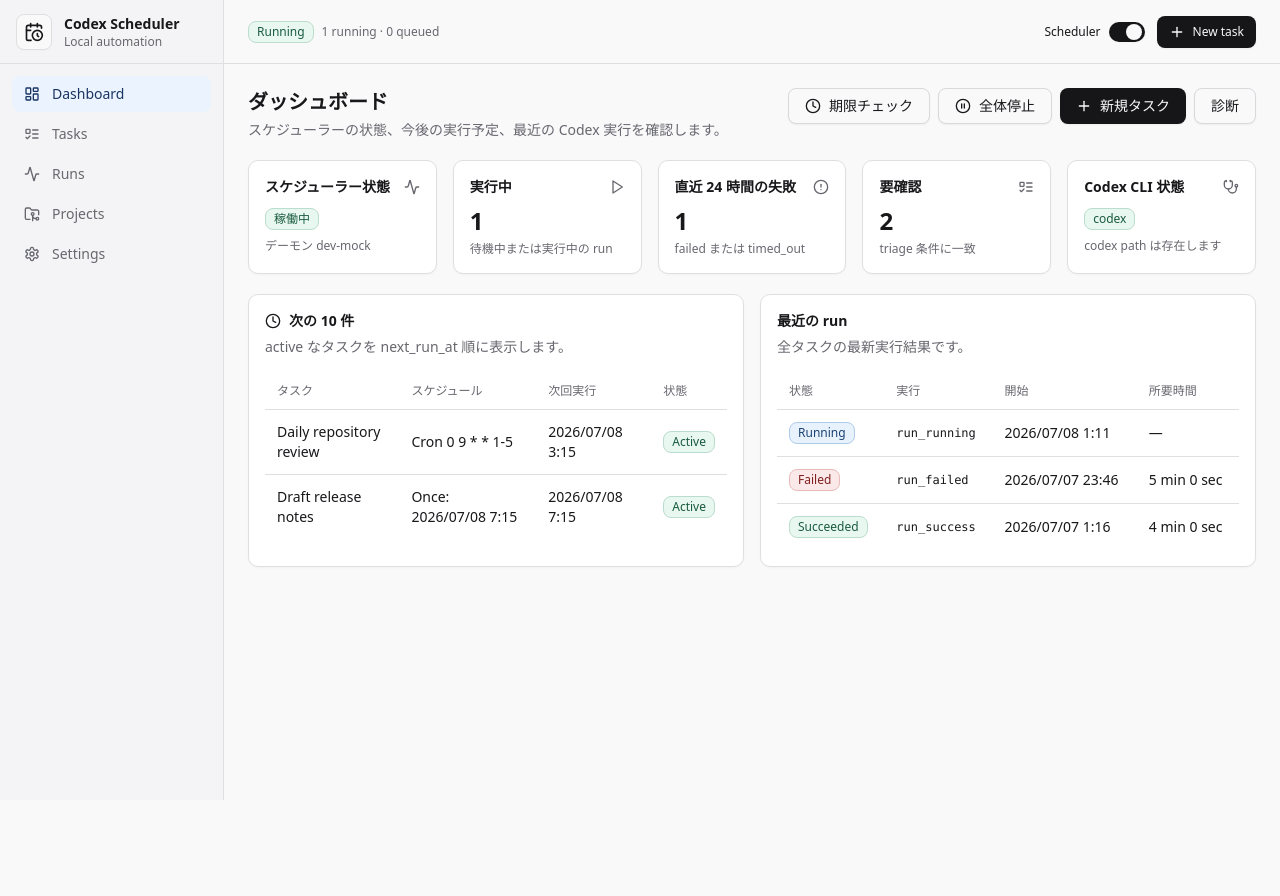
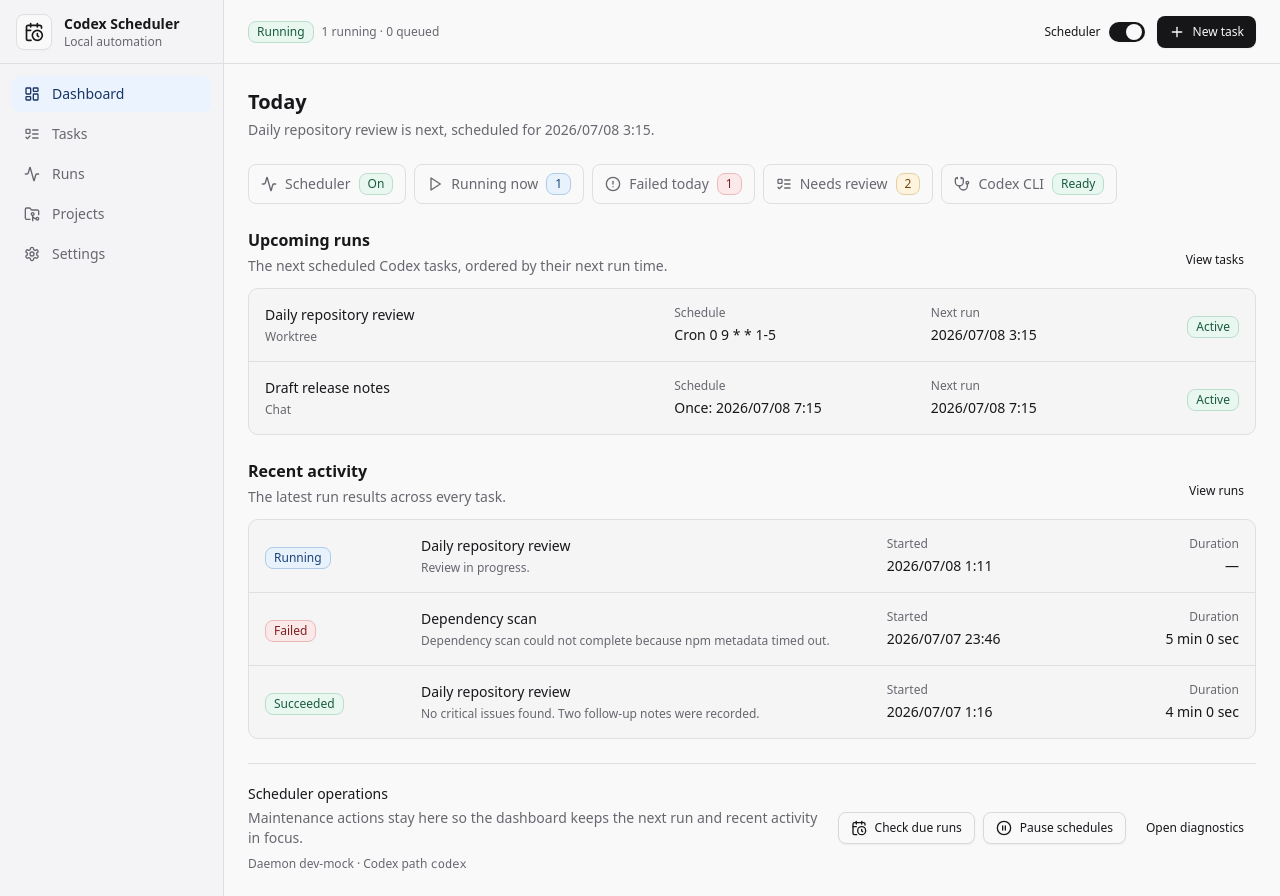
Before and after one commit to aki-0421/scheduler, a Next.js app in the folder apps/desktop/: page / in a window 1280 px wide. Before the commit the page ends 800 px from the top, so only its background shows below. Built offline with nearby package versions, Linux system fonts and the light colour scheme.

Commit message:
feat: refocus dashboard on scheduled runs

```diff
--- a/apps/desktop/app/page.tsx
+++ b/apps/desktop/app/page.tsx
@@ -4,36 +4,29 @@
 import {
   Activity,
   AlertCircle,
+  CalendarClock,
   Clock,
   ListTodo,
   PauseCircle,
   Play,
-  Plus,
   Stethoscope,
+  type LucideIcon,
 } from "lucide-react";
+import type { ReactNode } from "react";
 import { toast } from "sonner";
 
 import { EmptyState } from "@/components/empty-state";
 import { PageHeader } from "@/components/page-header";
 import { RunStatusBadge, TaskStatusBadge } from "@/components/status-badge";
-import { Badge } from "@/components/ui/badge";
+import { Badge, type BadgeProps } from "@/components/ui/badge";
 import { Button } from "@/components/ui/button";
 import {
-  Card,
-  CardContent,
-  CardDescription,
-  CardHeader,
-  CardTitle,
-} from "@/components/ui/card";
-import {
-  Table,
-  TableBody,
-  TableCell,
-  TableHead,
-  TableHeader,
-  TableRow,
-} from "@/components/ui/table";
-import { formatDateTime, formatDuration, formatTaskSchedule, isRunActive } from "@/lib/format";
+  formatDateTime,
+  formatDuration,
+  formatTargetMode,
+  formatTaskSchedule,
+  isRunActive,
+} from "@/lib/format";
 import {
   useDaemonDiagnostics,
   useDaemonTickNow,
@@ -43,6 +36,48 @@
   useSettings,
   useTasks,
 } from "@/lib/queries";
+
+type SummaryChipProps = {
+  icon: LucideIcon;
+  label: string;
+  value: string;
+  tone?: BadgeProps["variant"];
+};
+
+function SummaryChip({
+  icon: Icon,
+  label,
+  value,
+  tone = "muted",
+}: SummaryChipProps) {
+  return (
+    <div className="flex items-center gap-2 rounded-md border bg-background px-3 py-2 text-sm">
+      <Icon className="size-4 text-muted-foreground" aria-hidden="true" />
+      <span className="text-muted-foreground">{label}</span>
+      <Badge variant={tone}>{value}</Badge>
+    </div>
+  );
+}
+
+function SectionHeader({
+  title,
+  description,
+  action,
+}: {
+  title: string;
+  description: string;
+  action?: ReactNode;
+}) {
+  return (
+    <div className="flex flex-col justify-between gap-2 md:flex-row md:items-end">
+      <div>
+        <h2 className="text-base font-semibold text-balance">{title}</h2>
+        <p className="mt-1 text-sm text-muted-foreground text-pretty">{description}</p>
+      </div>
+      {action ? <div className="flex shrink-0">{action}</div> : null}
+    </div>
+  );
+}
 
 export default function DashboardPage() {
   const tasks = useTasks();
@@ -54,6 +89,7 @@
   const setSetting = useSetSetting();
   const taskList = tasks.data ?? [];
   const runList = runs.data ?? [];
+  const tasksById = new Map(taskList.map((task) => [task.id, task]));
   const nextRuns = taskList
     .filter((task) => task.status === "active" && task.nextRunAt)
     .sort((left, right) => (left.nextRunAt ?? "").localeCompare(right.nextRunAt ?? ""))
@@ -81,256 +117,251 @@
       (run.findingsCount ?? 0) > 0 ||
       (run.createdScheduleCount ?? 0) > 0,
   ).length;
+  const schedulerEnabled =
+    health.data?.schedulerEnabled ?? settings.data["scheduler.enabled"];
+  const nextRun = nextRuns[0];
+  const heroDescription = nextRun
+    ? `${nextRun.name} is next, scheduled for ${formatDateTime(nextRun.nextRunAt)}.`
+    : taskList.length
+      ? "No active task has an upcoming run. Resume or schedule a task to fill the queue."
+      : "Create your first scheduled Codex task to start the queue.";
+  const codexStatus = diagnostics.data
+    ? diagnostics.data.codexPath.exists
+      ? "Ready"
+      : "Missing"
+    : health.data?.ok
+      ? "Not checked"
+      : "Unavailable";
 
   return (
-    <div className="grid gap-5">
+    <div className="grid gap-6">
       <PageHeader
-        title="ダッシュボード"
-        description="スケジューラーの状態、今後の実行予定、最近の Codex 実行を確認します。"
-        actions={
-          <>
+        title="Today"
+        description={heroDescription}
+      />
+
+      <div className="flex flex-wrap gap-2">
+        <SummaryChip
+          icon={Activity}
+          label="Scheduler"
+          value={schedulerEnabled ? "On" : "Paused"}
+          tone={schedulerEnabled ? "success" : "muted"}
+        />
+        <SummaryChip
+          icon={Play}
+          label="Running now"
+          value={runningCount.toLocaleString("en-US")}
+          tone={runningCount ? "info" : "muted"}
+        />
+        <SummaryChip
+          icon={AlertCircle}
+          label="Failed today"
+          value={failedLastDay.toLocaleString("en-US")}
+          tone={failedLastDay ? "destructive" : "muted"}
+        />
+        <SummaryChip
+          icon={ListTodo}
+          label="Needs review"
+          value={requiringReview.toLocaleString("en-US")}
+          tone={requiringReview ? "warning" : "muted"}
+        />
+        <SummaryChip
+          icon={Stethoscope}
+          label="Codex CLI"
+          value={codexStatus}
+          tone={
+            diagnostics.data
+              ? diagnostics.data.codexPath.exists
+                ? "success"
+                : "warning"
+              : "muted"
+          }
+        />
+      </div>
+
+      <section className="grid gap-3">
+        <SectionHeader
+          title="Upcoming runs"
+          description="The next scheduled Codex tasks, ordered by their next run time."
+          action={
+            <Button variant="ghost" size="sm" asChild>
+              <Link href="/tasks">View tasks</Link>
+            </Button>
+          }
+        />
+        {nextRuns.length ? (
+          <div className="overflow-hidden rounded-lg border bg-surface/70">
+            {nextRuns.map((task) => (
+              <Link
+                key={task.id}
+                href={`/tasks?task=${task.id}`}
+                className="grid gap-3 border-b p-4 transition-colors duration-150 hover:bg-muted/50 last:border-b-0 md:grid-cols-[minmax(0,1.3fr)_minmax(9rem,0.8fr)_minmax(10rem,0.8fr)_auto] md:items-center"
+              >
+                <div className="min-w-0">
+                  <p className="truncate text-sm font-medium">{task.name}</p>
+                  <p className="mt-1 text-xs text-muted-foreground">
+                    {formatTargetMode(task.target.mode)}
+                  </p>
+                </div>
+                <div className="grid gap-1">
+                  <span className="text-xs text-muted-foreground">Schedule</span>
+                  <span className="truncate text-sm">{formatTaskSchedule(task)}</span>
+                </div>
+                <div className="grid gap-1">
+                  <span className="text-xs text-muted-foreground">Next run</span>
+                  <span className="text-sm tabular-nums">
+                    {formatDateTime(task.nextRunAt)}
+                  </span>
+                </div>
+                <div className="md:justify-self-end">
+                  <TaskStatusBadge status={task.status} />
+                </div>
+              </Link>
+            ))}
+          </div>
+        ) : (
+          <EmptyState
+            icon={Clock}
+            title={taskList.length ? "No upcoming runs" : "No tasks yet"}
+            description={
+              taskList.length
+                ? "Scheduled or resumed tasks will appear here when they have a next run time."
+                : "Create a scheduled Codex task to see what will run next."
+            }
+            action={{
+              label: taskList.length ? "Open tasks" : "Create first task",
+              href: taskList.length ? "/tasks" : "/tasks/new",
+            }}
+          />
+        )}
+      </section>
+
+      <section className="grid gap-3">
+        <SectionHeader
+          title="Recent activity"
+          description="The latest run results across every task."
+          action={
+            <Button variant="ghost" size="sm" asChild>
+              <Link href="/runs">View runs</Link>
+            </Button>
+          }
+        />
+        {recentRuns.length ? (
+          <div className="overflow-hidden rounded-lg border bg-surface/70">
+            {recentRuns.map((run) => {
+              const task = tasksById.get(run.taskId);
+              const summary =
+                run.resultSummary ??
+                run.statusReason ??
+                (isRunActive(run.status) ? "Run in progress." : run.id);
+
+              return (
+                <Link
+                  key={run.id}
+                  href={`/runs?run=${run.id}`}
+                  className="grid gap-3 border-b p-4 transition-colors duration-150 hover:bg-muted/50 last:border-b-0 lg:grid-cols-[9rem_minmax(0,1fr)_minmax(10rem,0.45fr)_minmax(7rem,0.3fr)] lg:items-center"
+                >
+                  <div>
+                    <RunStatusBadge status={run.status} />
+                  </div>
+                  <div className="min-w-0">
+                    <p className="truncate text-sm font-medium">
+                      {task?.name ?? "Unknown task"}
+                    </p>
+                    <p className="mt-1 line-clamp-1 text-xs text-muted-foreground">
+                      {summary}
+                    </p>
+                  </div>
+                  <div className="grid gap-1">
+                    <span className="text-xs text-muted-foreground">Started</span>
+                    <span className="text-sm tabular-nums">
+                      {formatDateTime(run.startedAt ?? run.scheduledFor)}
+                    </span>
+                  </div>
+                  <div className="grid gap-1 lg:text-right">
+                    <span className="text-xs text-muted-foreground">Duration</span>
+                    <span className="text-sm tabular-nums">{formatDuration(run)}</span>
+                  </div>
+                </Link>
+              );
+            })}
+          </div>
+        ) : (
+          <EmptyState
+            icon={Activity}
+            title="No runs yet"
+            description="Runs will appear here after a task is queued or started manually."
+            action={{ label: "Open tasks", href: "/tasks" }}
+          />
+        )}
+      </section>
+
+      <section className="grid gap-3 border-t pt-5 md:grid-cols-[minmax(0,1fr)_auto] md:items-center">
+        <div>
+          <h2 className="text-sm font-medium">Scheduler operations</h2>
+          <p className="mt-1 text-sm text-muted-foreground text-pretty">
+            Maintenance actions stay here so the dashboard keeps the next run and recent
+            activity in focus.
+          </p>
+          <p className="mt-2 text-xs text-muted-foreground">
+            Daemon {health.data?.version ?? "not checked"} · Codex path{" "}
+            <span className="font-mono">{settings.data["runner.codex_path"]}</span>
+          </p>
+        </div>
+        <div className="flex flex-wrap gap-2 md:justify-end">
           <Button
             variant="outline"
+            size="sm"
             disabled={tickNow.isPending}
             onClick={() =>
               tickNow.mutate(undefined, {
                 onSuccess: (result) =>
                   toast.success(
                     result.triggered
-                        ? "期限チェックを開始しました"
-                        : "デーモンが tick 要求を受け付けました",
+                      ? "Due run check started"
+                      : "The daemon accepted the tick request",
                   ),
                 onError: (error) =>
-                    toast.error("期限チェックを開始できませんでした", {
+                  toast.error("Could not start the due run check", {
                     description:
                       error instanceof Error
                         ? error.message
-                          : "デーモンコマンドに失敗しました。",
+                        : "The daemon command failed.",
                   }),
               })
             }
           >
-              <Clock className="size-4" aria-hidden="true" />
-              期限チェック
+            <CalendarClock className="size-4" aria-hidden="true" />
+            Check due runs
           </Button>
           <Button
             variant="outline"
+            size="sm"
             disabled={setSetting.isPending}
             onClick={() =>
               setSetting.mutate(
                 { key: "scheduler.enabled", value: false },
                 {
-                    onSuccess: () => toast.success("スケジュールを一時停止しました"),
+                  onSuccess: () => toast.success("Schedules paused"),
                   onError: (error) =>
-                      toast.error("スケジュールを一時停止できませんでした", {
+                    toast.error("Could not pause schedules", {
                       description:
                         error instanceof Error
                           ? error.message
-                            : "設定コマンドに失敗しました。",
+                          : "The settings command failed.",
                     }),
                 },
               )
             }
           >
             <PauseCircle className="size-4" aria-hidden="true" />
-              全体停止
+            Pause schedules
           </Button>
-            <Button asChild>
-              <Link href="/tasks/new">
-                <Plus className="size-4" aria-hidden="true" />
-                新規タスク
-              </Link>
+          <Button variant="ghost" size="sm" asChild>
+            <Link href="/runs">Open diagnostics</Link>
           </Button>
-            <Button variant="outline" asChild>
-              <Link href="/runs">診断</Link>
-            </Button>
-          </>
-        }
-      />
-
-      <div className="grid gap-4 md:grid-cols-2 xl:grid-cols-5">
-        <Card>
-          <CardHeader className="pb-2">
-            <CardTitle className="flex items-center justify-between text-sm">
-              スケジューラー状態
-              <Activity className="size-4 text-muted-foreground" aria-hidden="true" />
-            </CardTitle>
-          </CardHeader>
-          <CardContent>
-            <Badge variant={health.data?.schedulerEnabled ? "success" : "muted"}>
-              {health.data?.schedulerEnabled ? "稼働中" : "一時停止"}
-            </Badge>
-            <p className="mt-2 text-xs text-muted-foreground">
-              デーモン {health.data?.version ?? "確認中"}
-            </p>
-          </CardContent>
-        </Card>
-        <Card>
-          <CardHeader className="pb-2">
-            <CardTitle className="flex items-center justify-between text-sm">
-              実行中
-              <Play className="size-4 text-muted-foreground" aria-hidden="true" />
-            </CardTitle>
-          </CardHeader>
-          <CardContent>
-            <p className="text-2xl font-semibold tabular-nums">{runningCount}</p>
-            <p className="mt-1 text-xs text-muted-foreground">待機中または実行中の run</p>
-          </CardContent>
-        </Card>
-        <Card>
-          <CardHeader className="pb-2">
-            <CardTitle className="flex items-center justify-between text-sm">
-              直近 24 時間の失敗
-              <AlertCircle className="size-4 text-muted-foreground" aria-hidden="true" />
-            </CardTitle>
-          </CardHeader>
-          <CardContent>
-            <p className="text-2xl font-semibold tabular-nums">{failedLastDay}</p>
-            <p className="mt-1 text-xs text-muted-foreground">failed または timed_out</p>
-          </CardContent>
-        </Card>
-        <Card>
-          <CardHeader className="pb-2">
-            <CardTitle className="flex items-center justify-between text-sm">
-              要確認
-              <ListTodo className="size-4 text-muted-foreground" aria-hidden="true" />
-            </CardTitle>
-          </CardHeader>
-          <CardContent>
-            <p className="text-2xl font-semibold tabular-nums">{requiringReview}</p>
-            <p className="mt-1 text-xs text-muted-foreground">triage 条件に一致</p>
-          </CardContent>
-        </Card>
-        <Card>
-          <CardHeader className="pb-2">
-            <CardTitle className="flex items-center justify-between text-sm">
-              Codex CLI 状態
-              <Stethoscope className="size-4 text-muted-foreground" aria-hidden="true" />
-            </CardTitle>
-          </CardHeader>
-          <CardContent>
-            <Badge
-              variant={
-                diagnostics.data
-                  ? diagnostics.data.codexPath.exists
-                    ? "success"
-                    : "warning"
-                  : health.data?.ok
-                    ? "outline"
-                    : "destructive"
-              }
-            >
-              {settings.data["runner.codex_path"]}
-            </Badge>
-            <p className="mt-2 text-xs text-muted-foreground">
-              {diagnostics.data
-                ? diagnostics.data.codexPath.exists
-                  ? "codex path は存在します"
-                  : "codex path が見つかりません"
-                : health.data?.ok
-                  ? "デーモンは正常です。診断情報は未取得です"
-                  : "デーモン状態を取得できません"}
-            </p>
-          </CardContent>
-        </Card>
         </div>
-
-      <div className="grid gap-4 xl:grid-cols-[1fr_1fr]">
-        <Card>
-          <CardHeader>
-            <CardTitle className="flex items-center gap-2">
-              <Clock className="size-4" aria-hidden="true" />
-              次の 10 件
-            </CardTitle>
-            <CardDescription>active なタスクを next_run_at 順に表示します。</CardDescription>
-          </CardHeader>
-          <CardContent>
-            {nextRuns.length ? (
-              <Table>
-                <TableHeader>
-                  <TableRow>
-                    <TableHead>タスク</TableHead>
-                    <TableHead>スケジュール</TableHead>
-                    <TableHead>次回実行</TableHead>
-                    <TableHead>状態</TableHead>
-                  </TableRow>
-                </TableHeader>
-                <TableBody>
-                  {nextRuns.map((task) => (
-                    <TableRow key={task.id}>
-                      <TableCell className="font-medium">
-                        <Link className="hover:underline" href={`/tasks?task=${task.id}`}>
-                          {task.name}
-                        </Link>
-                      </TableCell>
-                      <TableCell>{formatTaskSchedule(task)}</TableCell>
-                      <TableCell className="tabular-nums">
-                        {formatDateTime(task.nextRunAt)}
-                      </TableCell>
-                      <TableCell>
-                        <TaskStatusBadge status={task.status} />
-                      </TableCell>
-                    </TableRow>
-                  ))}
-                </TableBody>
-              </Table>
-            ) : (
-              <EmptyState
-                icon={Clock}
-                title="実行予定はありません"
-                description="スケジュール済みタスクを作成または再開すると、このキューに表示されます。"
-                action={{ label: "新規タスク", href: "/tasks/new" }}
-              />
-            )}
-          </CardContent>
-        </Card>
-
-        <Card>
-          <CardHeader>
-            <CardTitle>最近の run</CardTitle>
-            <CardDescription>全タスクの最新実行結果です。</CardDescription>
-          </CardHeader>
-          <CardContent>
-            {recentRuns.length ? (
-              <Table>
-                <TableHeader>
-                  <TableRow>
-                    <TableHead>状態</TableHead>
-                    <TableHead>実行</TableHead>
-                    <TableHead>開始</TableHead>
-                    <TableHead>所要時間</TableHead>
-                  </TableRow>
-                </TableHeader>
-                <TableBody>
-                  {recentRuns.map((run) => (
-                    <TableRow key={run.id}>
-                      <TableCell>
-                        <RunStatusBadge status={run.status} />
-                      </TableCell>
-                      <TableCell className="font-mono text-xs">
-                        <Link className="hover:underline" href={`/runs?run=${run.id}`}>
-                          {run.id}
-                        </Link>
-                      </TableCell>
-                      <TableCell className="tabular-nums">
-                        {formatDateTime(run.startedAt ?? run.scheduledFor)}
-                      </TableCell>
-                      <TableCell>{formatDuration(run)}</TableCell>
-                    </TableRow>
-                  ))}
-                </TableBody>
-              </Table>
-            ) : (
-              <EmptyState
-                icon={Activity}
-                title="run はまだありません"
-                description="タスクがキューに入るか手動実行されると、ここに表示されます。"
-                action={{ label: "タスクを開く", href: "/tasks" }}
-              />
-            )}
-          </CardContent>
-        </Card>
-      </div>
+      </section>
     </div>
   );
 }
```
Lines whose indentation alone changed are shown as unchanged.
